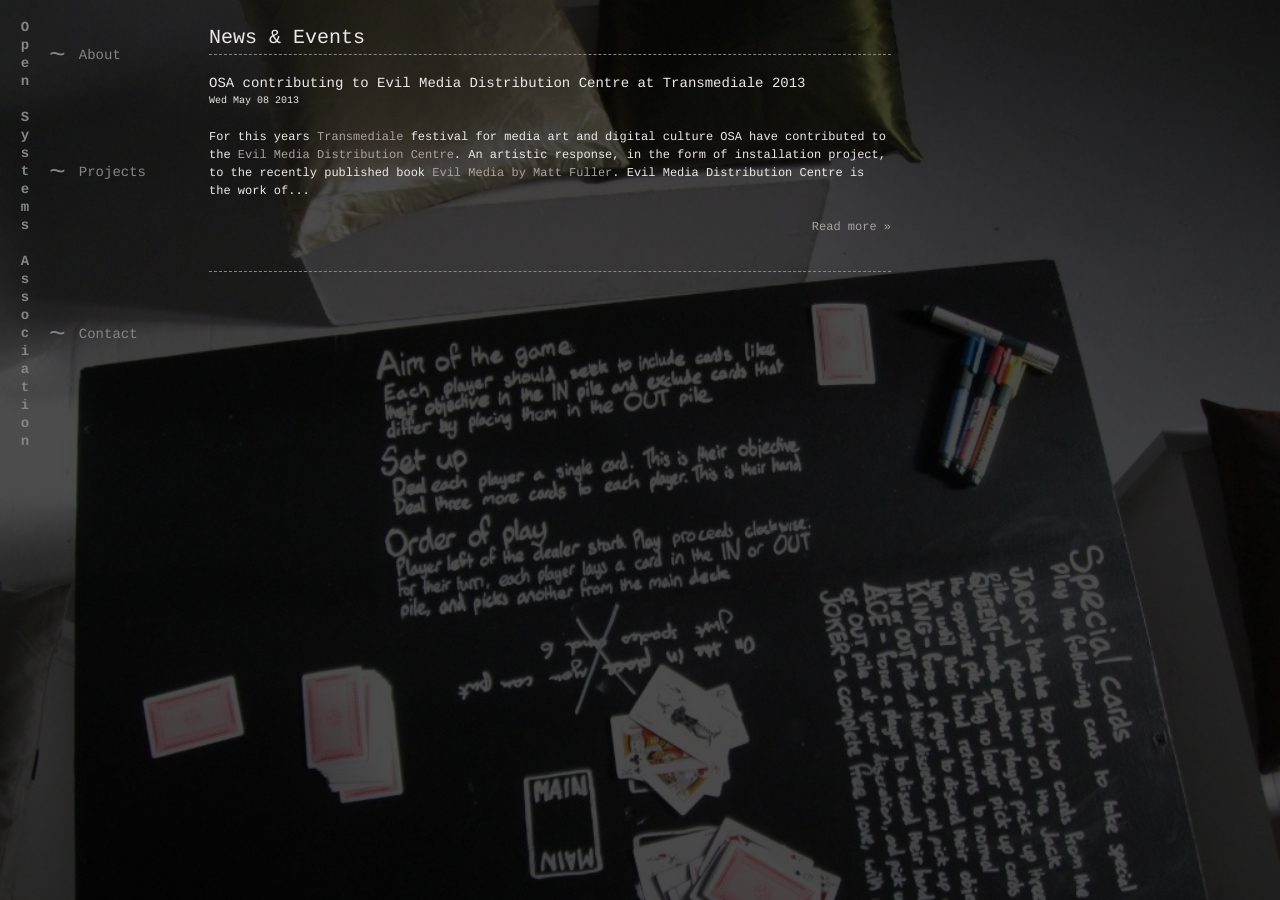
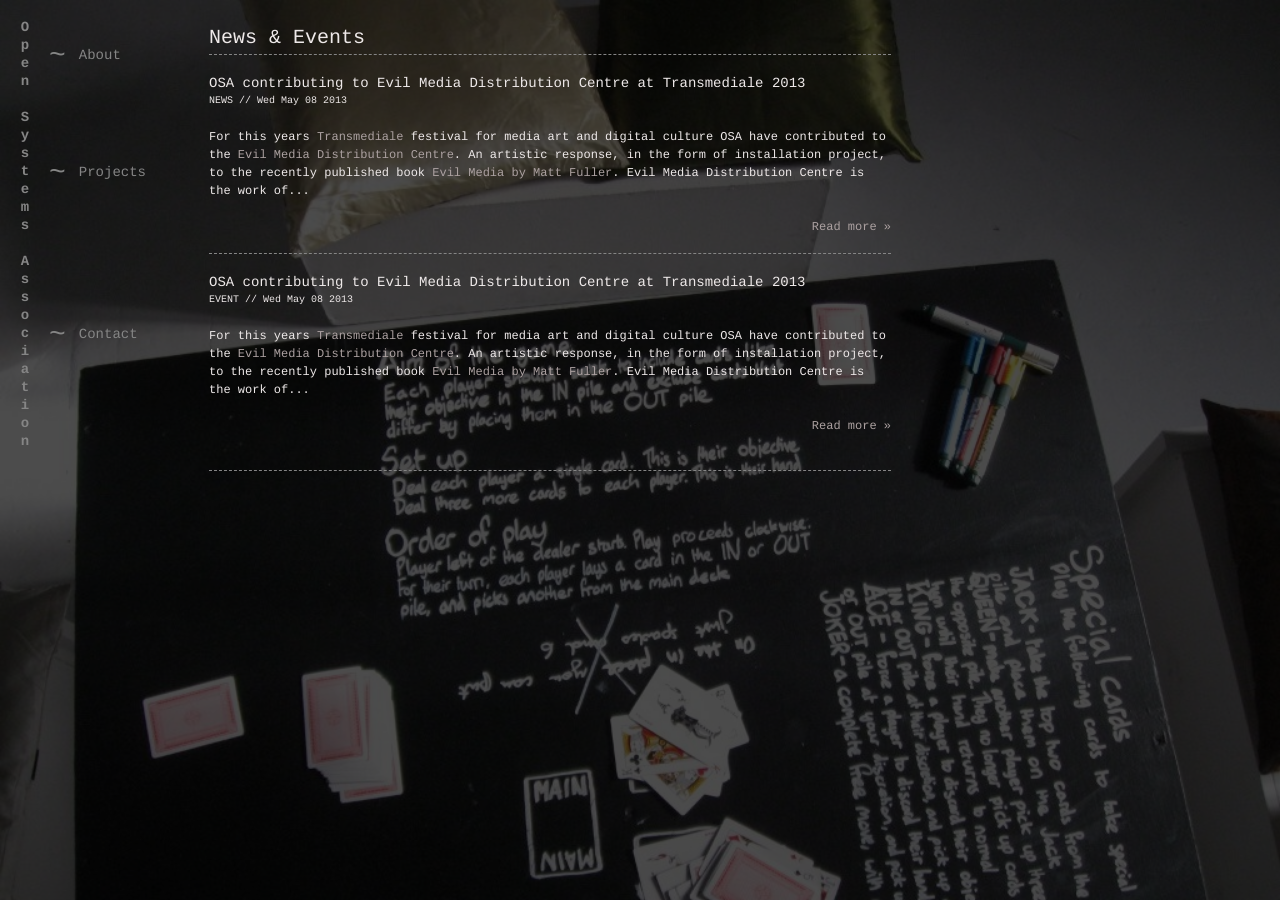
Before and after one commit to opensystemsassociation/opensystemsassociation.github.com, a Jekyll site: the page built from index.html, in a window 1280 px wide. Built offline with Jekyll 4.4.1, drawn with Linux system fonts in a browser that asks for light colours; nearby versions of some CDN libraries.

Commit message:
Updated iframe style and updated post template to give all news, projects and pages there own page

```diff
--- a/_layouts/post.html
+++ b/_layouts/post.html
@@ -1,12 +1,12 @@
 ---
 layout: default
 ---
+
+<div class="content grid_17">
 <h2>{{ page.title }}</h2>
 <p class="meta">{{ page.date | date_to_string }}</p>
-
     {% if page.vimeo_id and page.vimeo_id != "" %}
-    <iframe src="http://player.vimeo.com/video/{{ page.vimeo_id }}"  frameborder="0" webkitAllowFullScreen mozallowfullscreen allowFullScreen></iframe>
+    <iframe class="vimeo" src="http://player.vimeo.com/video/{{ page.vimeo_id }}"  frameborder="0" webkitAllowFullScreen mozallowfullscreen allowFullScreen></iframe>
     {% endif %}
-<div id="post">
 {{ content }}
 </div>
--- a/_layouts/projects.html
+++ b/_layouts/projects.html
@@ -12,7 +12,7 @@
             <h3>{{ post.title }}</h3>
             <div class="date">{{ post.date | date: "%B %Y" }}</div>
             {% if post.vimeo_id and post.vimeo_id != "" %}
-            <iframe src="http://player.vimeo.com/video/{{ post.vimeo_id }}"  frameborder="0" webkitAllowFullScreen mozallowfullscreen allowFullScreen></iframe>
+            <iframe class="vimeo" src="http://player.vimeo.com/video/{{ post.vimeo_id }}"  frameborder="0" webkitAllowFullScreen mozallowfullscreen allowFullScreen></iframe>
             {% endif %}
             <p>{{ post.content | strip_html | truncatewords:50 }}</p>
             <a class="more clearfix" href="{{ post.url }}">Read more &raquo;</a>
--- /dev/null
+++ b/_posts/2013-05-08-news-ma-interactive-media-events-programme.md
@@ -0,0 +1,11 @@
+---
+layout: post
+title:  "OSA contributing to Evil Media Distribution Centre at Transmediale 2013"
+date:   2013-05-08 12:00:00
+categories: [events-news]
+tags: [event]
+---
+
+For this years [Transmediale](http://www.transmediale.de/) festival for media art and digital culture OSA have contributed to the [Evil Media Distribution Centre](http://www.transmediale.de/content/evil-media-distribution-centre). An artistic response, in the form of installation project, to the recently published book [Evil Media by Matt Fuller](http://mitpress.mit.edu/books/evil-media-0). Evil Media Distribution Centre is the work of Graham Harwood and Matsuko Yokokoji
+([YoHa](http://yoha.co.uk/)).
+OSA members will also be present at Transmediale attending workshops, conferences and exhibitions throughout...and generally enjoying what Berlin has to offer.
--- a/assets/css/_scss/main.scss
+++ b/assets/css/_scss/main.scss
@@ -324,7 +324,7 @@
     border-bottom: 1px dashed #434343;
 }
 
-.wrapper .current-project iframe {
+.vimeo {
     margin-top: 1em;
     width: 100%;
     height: 383px;
--- a/assets/css/main.css
+++ b/assets/css/main.css
@@ -295,7 +295,7 @@
   padding-bottom: 1.0625em;
   border-bottom: 1px dashed #434343; }
 
-.wrapper .current-project iframe {
+.vimeo {
   margin-top: 1em;
   width: 100%;
   height: 383px; }
--- a/index.html
+++ b/index.html
@@ -7,7 +7,7 @@
     {% for post in site.categories.['events-news'] %}
     <article class='event-news'>
     <h4>{{ post.title }}</h4>
-    <div class="date">{{ post.date | date: "%a %b %d %Y" }}</div>
+    <div class="date">{{ post.tags | first | upcase }} // {{ post.date | date: "%a %b %d %Y" }}</div>
     <p>{{ post.content | truncatewords:50 }}</p>
     <a class="more" href="{{ post.url }}">Read more &raquo;</a>
      </article>
```
Also changed, not shown: _layouts/default.html (+13 -0 lines).
